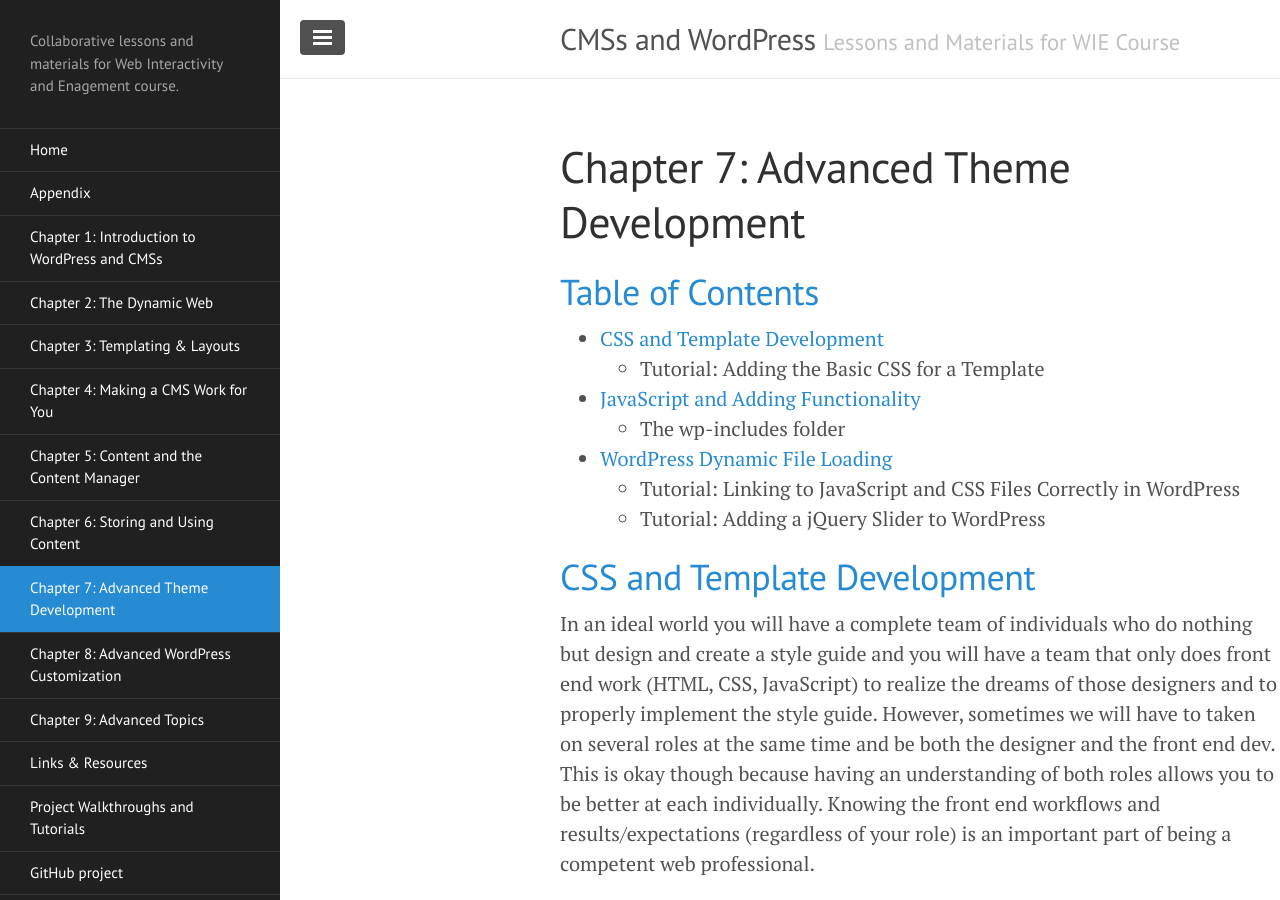
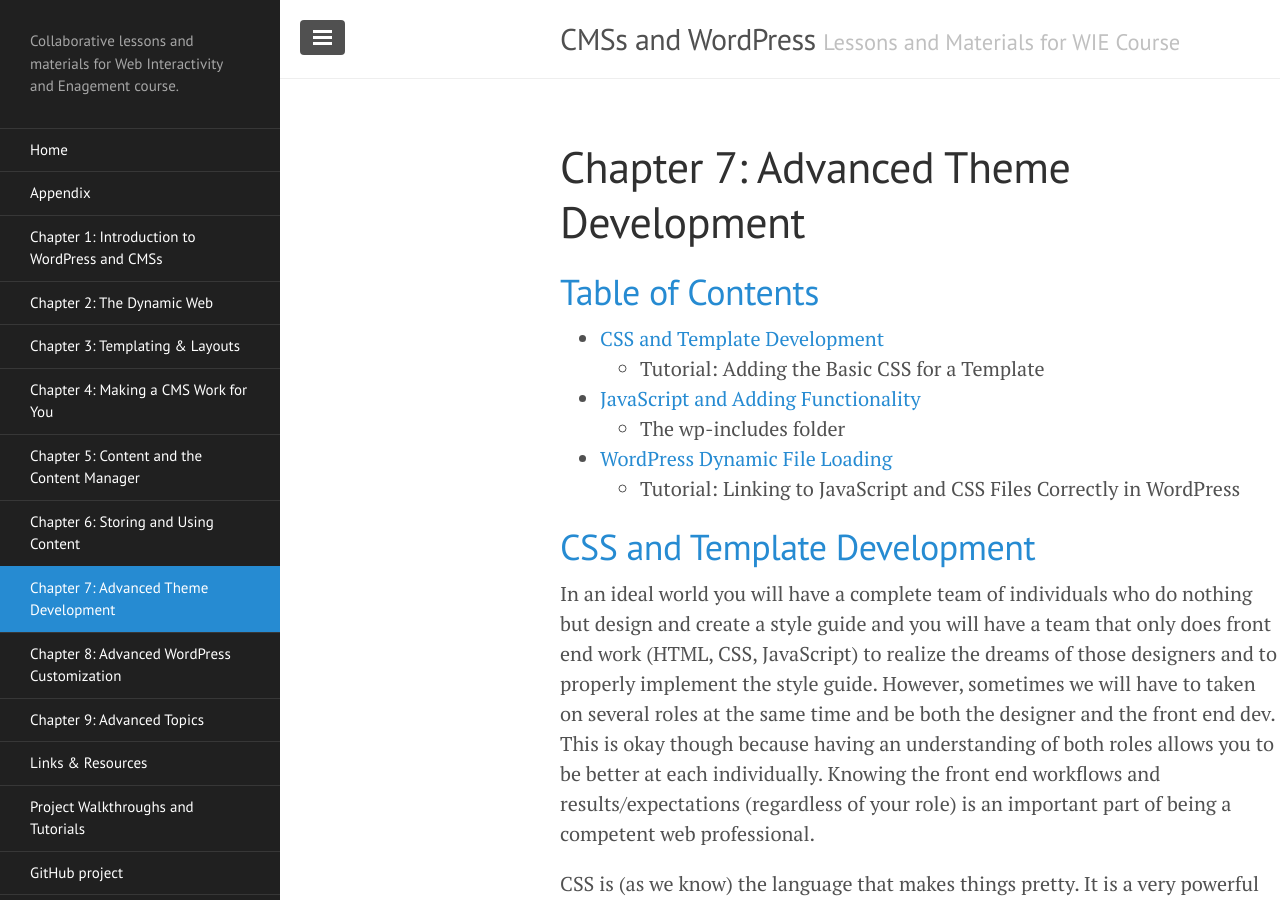
Before and after one commit to ahaywood/Web-Interactivity-and-Engagement, a Jekyll site: the page built from chapter-7/index.md, in a window 1280 px wide and 900 px high. Built offline with Jekyll 4.4.1, drawn with Linux system fonts in a browser that asks for light colours; Markdown is read by kramdown in place of the engine named in the settings; some of the changed text lies outside the part shown.

Commit message:
Fix Chapter 7

```diff
--- a/chapter-7/index.md
+++ b/chapter-7/index.md
@@ -11,7 +11,6 @@ title: Chapter 7&#58; Advanced Theme Development
     - The wp-includes folder
 - [WordPress Dynamic File Loading](#wordpress-dynamic-file-loading)
     - Tutorial: Linking to JavaScript and CSS Files Correctly in WordPress
-    - Tutorial: Adding a jQuery Slider to WordPress
 
 ## <a name="css-and-template-development">CSS and Template Development</a>
 
@@ -324,7 +323,3 @@ add_action('wp_enqueue_scripts', skeleton_css);
 ##### Step 6: Save and Upload
 
 Make sure nothing broke and that the files load correctly.
-
-### Tutorial: Adding a jQuery Slider to WordPress
-
-## PHP and Adding Functionality
```
